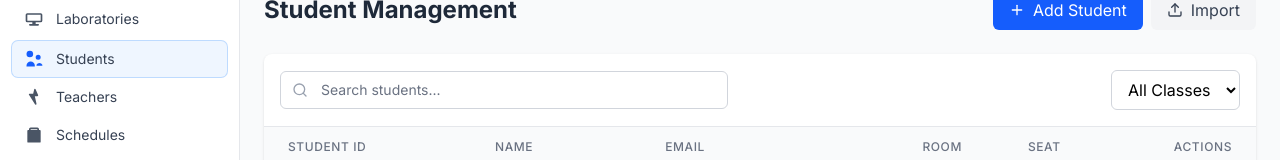
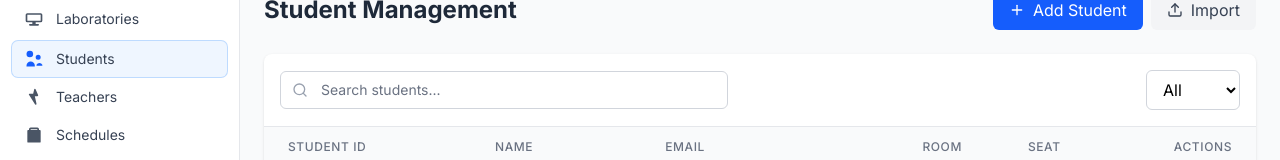
Before and after one commit to CS31A/Lab-System-Frontend, a Vue app: page /admin/students in a window 1280 px wide. Shown: the part 179-339 px from the top of the page. Built offline with nearby package versions, Linux system fonts and the light colour scheme; a web font is replaced by a local one.

Commit message:
refactor: created SearchFilterBar.vue and refactor Students.vue, Teachers.vue, and Header.vue to use shared searchfilter component

```diff
--- a/src/components/admin/Students.vue
+++ b/src/components/admin/Students.vue
@@ -1,7 +1,8 @@
 <script setup lang="ts">
 // IMPORTS
-import { ref, computed } from 'vue'
-import { Plus, Upload, Search, ChevronLeft, ChevronRight } from 'lucide-vue-next'
+import { ref, reactive, computed } from 'vue'
+import { Plus, Upload, ChevronLeft, ChevronRight } from 'lucide-vue-next'
+import SearchFilterBar from '@/components/global/SearchFilterBar.vue'
 import { useStudentStore } from '@/stores/students'
 
 // CONSTANTS
@@ -12,7 +13,7 @@ const studentStore = useStudentStore()
 
 // REFS & REACTIVE STATE
 const searchQuery = ref('')
-const selectedRoom = ref('')
+const filters = reactive<{ room: string }>({ room: '' })
 const currentPage = ref(1)
 
 // COMPUTED PROPERTIES
@@ -37,8 +38,8 @@ const filteredStudents = computed(() => {
   }
 
   // FILTER BY SELECTED ROOM
-  if (selectedRoom.value) {
-    filtered = filtered.filter(student => student.room === selectedRoom.value)
+  if (filters.room) {
+    filtered = filtered.filter(student => student.room === filters.room)
   }
 
   // PAGINATE RESULTS
@@ -116,28 +117,23 @@ const goToPage = (page: number) => {
     <div class="bg-white rounded-lg shadow overflow-hidden mb-6">
       <!-- SEARCH AND FILTER BAR -->
       <div class="p-4 border-b border-gray-200 flex items-center justify-between">
-        <div class="relative w-full max-w-md">
-          <div class="absolute inset-y-0 left-0 pl-3 flex items-center pointer-events-none">
-            <Search class="text-gray-400" :size="16" />
-          </div>
-          <input
-            v-model="searchQuery"
-            type="text"
-            class="block w-full pl-10 pr-3 py-2 border border-gray-300 rounded-md leading-5 bg-white placeholder-gray-500 focus:outline-none focus:ring-1 focus:ring-[#4299e1] focus:border-[#4299e1] sm:text-sm"
-            placeholder="Search students..."
-          >
-        </div>
-        <div class="flex space-x-2 ml-4">
-          <select
-            v-model="selectedRoom"
-            class="border border-gray-300 rounded-md px-3 py-2 focus:outline-none focus:ring-1 focus:ring-[#4299e1] focus:border-[#4299e1]"
-          >
-            <option value="">All Classes</option>
-            <option value="Room 101">Room 101</option>
-            <option value="Room 102">Room 102</option>
-            <option value="Room 103">Room 103</option>
-          </select>
-        </div>
+        <SearchFilterBar
+          v-model="searchQuery"
+          :filters="filters"
+          @update:filters="(v) => Object.assign(filters, v)"
+          :filter-configs="[
+            {
+              key: 'room',
+              label: 'Class',
+              options: [
+                { label: 'Slab 1', value: 'Slab 1' },
+                { label: 'Slab 2', value: 'Slab 2' },
+                { label: 'Slab 3', value: 'Slab 3' }
+              ]
+            }
+          ]"
+          placeholder="Search students..."
+        />
       </div>
 
       <!-- STUDENTS TABLE -->
--- a/src/components/admin/Teachers.vue
+++ b/src/components/admin/Teachers.vue
@@ -1,7 +1,8 @@
 <script setup lang="ts">
 // IMPORTS
 import { ref, computed } from 'vue'
-import { Plus, Search, User } from 'lucide-vue-next'
+import { Plus, User } from 'lucide-vue-next'
+import SearchFilterBar from '@/components/global/SearchFilterBar.vue'
 import { useTeacherStore } from '@/stores/teachers'
 
 // CONSTANTS
@@ -104,17 +105,7 @@ const addSchedule = () => {
     <div class="bg-white rounded-lg shadow overflow-hidden mb-6">
       <!-- SEARCH BAR -->
       <div class="p-4 border-b border-gray-200 flex items-center justify-between">
-        <div class="relative w-full max-w-md">
-          <div class="absolute inset-y-0 left-0 pl-3 flex items-center pointer-events-none">
-            <Search class="text-gray-400" :size="16" />
-          </div>
-          <input
-            v-model="searchQuery"
-            type="text"
-            class="block w-full pl-10 pr-3 py-2 border border-gray-300 rounded-md leading-5 bg-white placeholder-gray-500 focus:outline-none focus:ring-1 focus:ring-[#4299e1] focus:border-[#4299e1] sm:text-sm"
-            placeholder="Search teachers..."
-          >
-        </div>
+        <SearchFilterBar v-model="searchQuery" placeholder="Search teachers..." />
       </div>
 
       <!-- TEACHERS TABLE -->
--- /dev/null
+++ b/src/components/global/SearchFilterBar.vue
@@ -0,0 +1,84 @@
+<script setup lang="ts">
+// IMPORTS
+import { computed, reactive, watch } from 'vue'
+import { Search } from 'lucide-vue-next'
+import type { Option, FilterConfig } from '@/interfaces/interfaces'
+
+// PROPS
+const props = defineProps<{
+  modelValue: string
+  placeholder?: string
+  filters?: Record<string, any>
+  filterConfigs?: FilterConfig[]
+}>()
+
+// EMITS
+const emits = defineEmits<{
+  (e: 'update:modelValue', value: string): void
+  (e: 'update:filters', value: Record<string, any>): void
+  (e: 'search', value: string): void
+}>()
+
+// REFS & REACTIVE STATE
+const localSearch = computed({
+  get: () => props.modelValue ?? '',
+  set: (v: string) => emits('update:modelValue', v)
+})
+
+const localFilters = reactive<Record<string, any>>({ ...(props.filters || {}) })
+
+// WATCHERS
+watch(
+  () => props.filters,
+  (val) => {
+    Object.assign(localFilters, val || {})
+  },
+  { deep: true }
+)
+
+watch(
+  localFilters,
+  (val) => {
+    emits('update:filters', { ...val })
+  },
+  { deep: true }
+)
+
+// METHODS
+const onEnter = () => {
+  emits('search', localSearch.value)
+}
+</script>
+
+<template>
+  <div class="w-full flex items-center justify-between">
+    <!-- SEARCH INPUT -->
+    <div class="relative w-full max-w-md">
+      <div class="absolute inset-y-0 left-0 pl-3 flex items-center pointer-events-none">
+        <Search class="text-gray-400" :size="16" />
+      </div>
+      <input
+        v-model="localSearch"
+        type="text"
+        class="block w-full pl-10 pr-3 py-2 border border-gray-300 rounded-md leading-5 bg-white placeholder-gray-500 focus:outline-none focus:ring-1 focus:ring-[#4299e1] focus:border-[#4299e1] sm:text-sm"
+        :placeholder="placeholder || 'Search...'"
+        @keyup.enter="onEnter"
+      />
+    </div>
+
+    <!-- FILTERS -->
+    <div v-if="filterConfigs?.length" class="flex space-x-2 ml-4">
+      <div v-for="cfg in filterConfigs" :key="cfg.key">
+        <select
+          v-model="localFilters[cfg.key]"
+          class="border border-gray-300 rounded-md px-3 py-2 focus:outline-none focus:ring-1 focus:ring-[#4299e1] focus:border-[#4299e1]"
+        >
+          <option :value="''">All</option>
+          <option v-for="opt in cfg.options" :key="opt.value" :value="opt.value">
+            {{ opt.label }}
+          </option>
+        </select>
+      </div>
+    </div>
+  </div>
+</template>
--- a/src/components/layout/Header.vue
+++ b/src/components/layout/Header.vue
@@ -2,7 +2,8 @@
 // IMPORTS
 import { ref, computed, inject } from 'vue'
 import { useRouter } from 'vue-router'
-import { Menu, Search, Bell, User, ChevronDown, AlertCircle, AlertTriangle, CheckCircle } from 'lucide-vue-next'
+import { Menu, Bell, User, ChevronDown, AlertCircle, AlertTriangle, CheckCircle } from 'lucide-vue-next'
+import SearchFilterBar from '@/components/global/SearchFilterBar.vue'
 import { useAuthStore } from '@/stores/auth'
 import { useNotificationStore } from '@/stores/notifications'
 
@@ -91,17 +92,8 @@ document.addEventListener('click', (event) => {
         </button>
 
         <!-- SEARCH BAR -->
-        <div class="relative ml-4 max-w-md w-full">
-          <div class="absolute inset-y-0 left-0 pl-3 flex items-center pointer-events-none">
-            <Search class="text-gray-400" :size="16" />
-          </div>
-          <input
-            v-model="searchQuery"
-            type="text"
-            class="block w-full pl-10 pr-3 py-2 border border-gray-300 rounded-md leading-5 bg-white placeholder-gray-500 focus:outline-none focus:ring-1 focus:ring-[#4299e1] focus:border-[#4299e1] sm:text-sm transition-colors"
-            placeholder="Search..."
-            @keyup.enter="handleSearch"
-          >
+        <div class="ml-4 w-full max-w-md">
+          <SearchFilterBar v-model="searchQuery" :placeholder="'Search...'" @search="handleSearch" />
         </div>
       </div>
 
```
Also changed, not shown: src/interfaces/interfaces.ts (+12 -0 lines).
